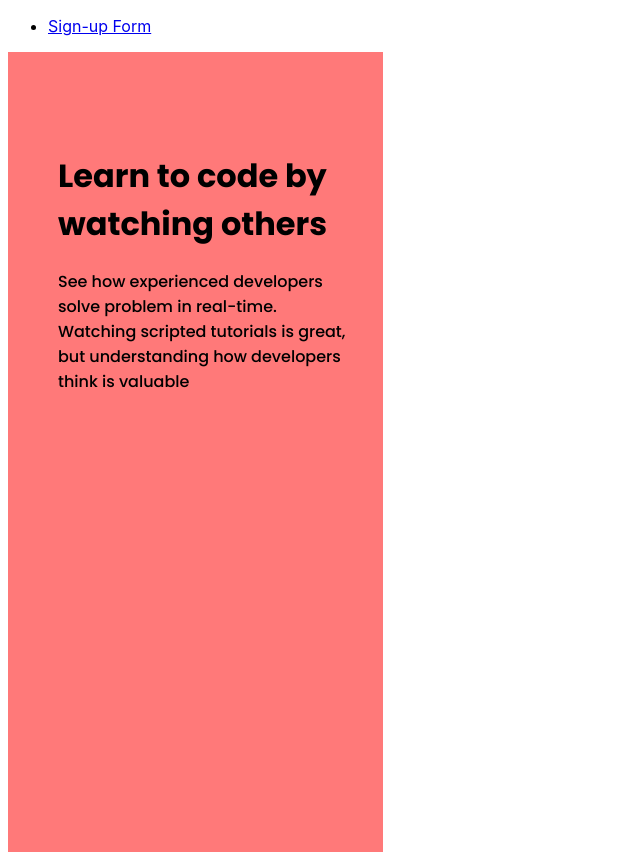
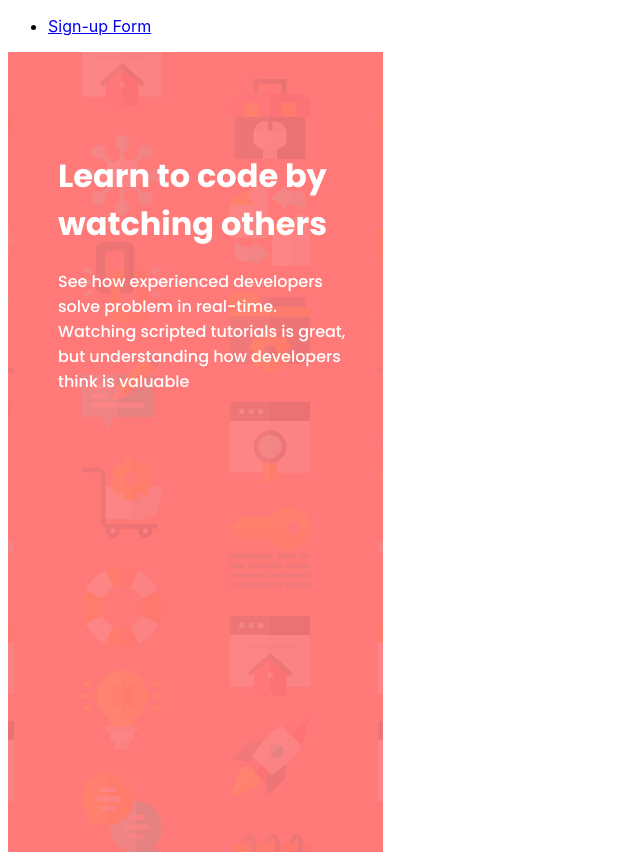
Before and after one commit to TaraTrody/frontend-react-challenges, a React (Create React App) app: page /signup in a window 1280 px wide. Shown: the whole page, without its empty margins (0-640 px from the left). Built offline with nearby package versions, Linux system fonts and the light colour scheme; a web font is replaced by a local one.

Commit message:
style overlay

```diff
--- a/src/sign-up_form/Signup.jsx
+++ b/src/sign-up_form/Signup.jsx
@@ -22,20 +22,21 @@ const Signup = () => {
 export default Signup;
 
 const Container = styled.div`
-  background: url(${img});
-  background-size: cover;
+  background-color: rgba(255, 121, 121, 1);
   display: grid;
   width: 375px;
   height: 100vh;
-
 `;
 
 const Overlay = styled.div`
-  background: rgb(255, 121, 121, 1);
+  background: url(${img});
+  width: 100%;
+  height: 100%;
 `;
 
 const TitleText = styled.div`
   margin: 6.25em 1.56em 1.56em 3.125em;
+  color: #fff;
 
   h1 {
     font-weight: 700;
```
